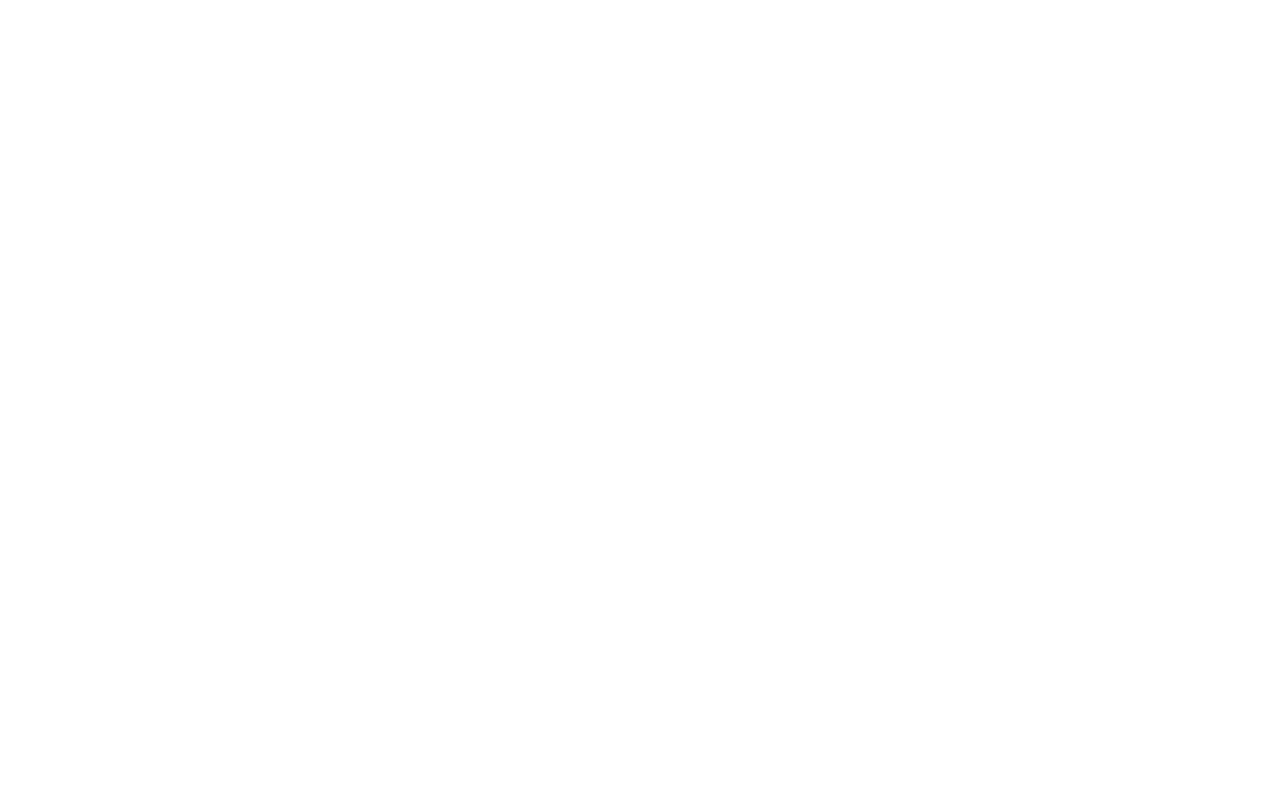
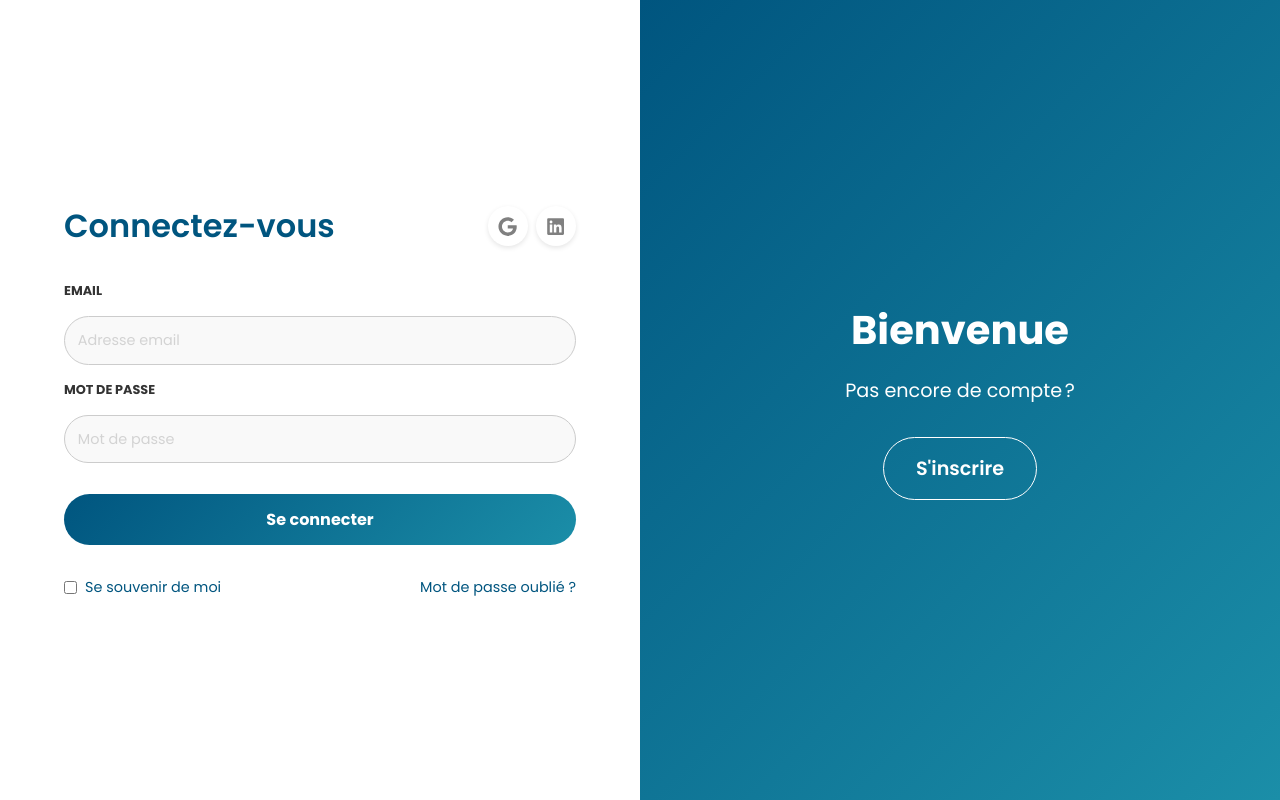
Before and after one commit to SandyTzns/cafront, a React (Create React App) app: page /auth in a window 1280 px wide. Before the commit this address had no page. Built offline with nearby package versions, Linux system fonts and the light colour scheme.

Commit message:
Routing, Login and SignUp page and components, react-idons

```diff
--- a/package.json
+++ b/package.json
@@ -10,6 +10,7 @@
     "bootstrap-icons": "^1.11.3",
     "react": "^18.3.1",
     "react-dom": "^18.3.1",
+    "react-icons": "^5.4.0",
     "react-router-dom": "^6.26.2",
     "react-scripts": "5.0.1",
     "web-vitals": "^2.1.4"
--- a/src/App.js
+++ b/src/App.js
@@ -1,12 +1,14 @@
 import { BrowserRouter, Route, Routes } from "react-router-dom";
 
 import LandingPage from "./pages/LandingPage";
+import AuthPage from "./pages/AuthPage";
 
 function App() {
   return (
     <BrowserRouter>
       <Routes>
         <Route path="/" element={<LandingPage />} />
+        <Route path="/auth" element={<AuthPage />} />
       </Routes>
     </BrowserRouter>
   );
--- /dev/null
+++ b/src/components/Login.js
@@ -0,0 +1,52 @@
+import React from "react";
+import "../styles/Login.css";
+import { FaGoogle, FaLinkedin } from "react-icons/fa"; // Social Icons
+
+function Login() {
+  return (
+    <div className="login">
+      {/* Social Login Section */}
+      <div className="social-header">
+        <h2 className="social-text">Connectez-vous</h2>
+        <div className="social-icons">
+          <button className="social-icon-button" aria-label="Login with Gmail">
+            <FaGoogle />
+          </button>
+          <button
+            className="social-icon-button"
+            aria-label="Login with LinkedIn"
+          >
+            <FaLinkedin />
+          </button>
+        </div>
+      </div>
+
+      {/* Form */}
+      <form>
+        <label htmlFor="email">EMAIL</label>
+        <input type="email" id="email" placeholder="Adresse email" required />
+        <label htmlFor="password">MOT DE PASSE</label>
+        <input
+          type="password"
+          id="password"
+          placeholder="Mot de passe"
+          required
+        />
+        <button type="submit" className="login-button">
+          Se connecter
+        </button>
+        <div className="options">
+          <div className="checkbox-remember-me">
+            <input type="checkbox" id="remember-me" name="remember-me" />
+            <label htmlFor="remember-me">Se souvenir de moi</label>
+          </div>
+          <a href="#" className="forgot-password">
+            Mot de passe oublié ?
+          </a>
+        </div>
+      </form>
+    </div>
+  );
+}
+
+export default Login;
--- /dev/null
+++ b/src/components/SignUp.js
@@ -0,0 +1,14 @@
+import React from "react";
+import "../styles/SignUp.css";
+
+function SignUp() {
+  return (
+    <div>
+      <h2>Bienvenue</h2>
+      <p>Pas encore de compte ?</p>
+      <button className="sign-up-button">S'inscrire</button>
+    </div>
+  );
+}
+
+export default SignUp;
--- /dev/null
+++ b/src/pages/AuthPage.js
@@ -0,0 +1,22 @@
+import React from "react";
+import Login from "../components/Login";
+import SignUp from "../components/SignUp";
+import "../styles/AuthPage.css";
+
+function AuthPage() {
+  return (
+    <div className="auth-page">
+      {/* Section Login */}
+      <div className="auth-panel login-panel">
+        <Login />
+      </div>
+
+      {/* Section SignUp */}
+      <div className="auth-panel signup-panel">
+        <SignUp />
+      </div>
+    </div>
+  );
+}
+
+export default AuthPage;
--- a/src/pages/LandingPage.js
+++ b/src/pages/LandingPage.js
@@ -1,4 +1,5 @@
-import React, { useState, useEffect } from "react";
+import { useState, useEffect } from "react";
+import { useNavigate } from "react-router-dom";
 import oceanWaves from "../assets/videos/ocean-waves.mp4";
 import "../styles/LandingPage.css";
 
@@ -6,20 +7,25 @@
   const [isActive, setIsActive] = useState(false);
 
   useEffect(() => {
-    // Activate the fade-in effect after 2 seconds
     const timer = setTimeout(() => {
       setIsActive(true);
-    }, 2000); // 2 seconds for testing
+    }, 2000);
 
-    return () => clearTimeout(timer); // Cleanup on unmount
+    return () => clearTimeout(timer);
   }, []);
+
+  const navigate = useNavigate();
+
+  const handleNavigate = () => {
+    navigate("/auth");
+  };
+
   return (
     <div className="landing-page">
       <video autoPlay loop muted className="background-video">
         <source src={oceanWaves} type="video/mp4" />
         Your browser does not support the video tag.
       </video>
-      {/* Ensure className includes 'active' dynamically */}
       <div className={`content ${isActive ? "active" : ""}`}>
         <h1>
           COEUR ALIZÉS SPIRIT
@@ -30,7 +36,9 @@
           NOS RÉGIONS REGORGENT DE POSITIVITÉ <br />
           Notre plateforme vous est ouverte pour ce partage
         </p>
-        <button className="connect-button offset">CONNECTEZ-VOUS</button>
+        <button className="connect-button offset" onClick={handleNavigate}>
+          CONNECTEZ-VOUS
+        </button>
       </div>
     </div>
   );
--- /dev/null
+++ b/src/styles/AuthPage.css
@@ -0,0 +1,17 @@
+/* Auth Page Layout */
+.auth-page {
+  display: flex;
+  height: 100vh;
+  font-family: Arial, sans-serif;
+}
+
+/* Panels */
+.auth-panel {
+  flex: 1;
+  display: flex;
+  flex-direction: column;
+  justify-content: center;
+  align-items: center;
+  padding: 2rem;
+  color: white;
+}
--- /dev/null
+++ b/src/styles/Login.css
@@ -0,0 +1,128 @@
+/* Main Login Container */
+.login {
+  width: 100%;
+  padding: 2rem;
+  display: flex;
+  flex-direction: column;
+  gap: 1rem;
+  font-family: "Poppins", sans-serif;
+}
+
+/* Social Login Section */
+.social-header {
+  display: flex;
+  justify-content: space-between;
+  align-items: center;
+  margin-bottom: 1rem;
+}
+
+.social-text {
+  font-size: 2rem;
+  font-weight: 600;
+  color: #00557f; /* Blueish color */
+}
+
+.social-icons {
+  display: flex;
+  gap: 0.5rem;
+}
+
+.social-icon-button {
+  background: #fff;
+  border: none;
+  border-radius: 50%;
+  width: 40px;
+  height: 40px;
+  display: flex;
+  align-items: center;
+  justify-content: center;
+  font-size: 1.2rem;
+  color: grey;
+  box-shadow: 0 2px 5px rgba(0, 0, 0, 0.1);
+  cursor: pointer;
+  transition: background 0.3s ease, box-shadow 0.3s ease;
+}
+
+.social-icon-button:hover {
+  box-shadow: 0 3px 8px rgba(0, 0, 0, 0.15);
+}
+
+/* Form Elements */
+form {
+  display: flex;
+  flex-direction: column;
+  gap: 1rem;
+}
+
+label {
+  font-size: 0.8rem;
+  font-weight: bold;
+  color: #333;
+}
+
+input {
+  /* width: 100%; */
+  padding: 0.8rem;
+  font-size: 0.9rem;
+  border: 1px solid #ccc;
+  border-radius: 100px;
+  background: #f9f9f9;
+}
+
+input::placeholder {
+  color: lightgrey;
+}
+
+/* Sign In Button */
+.login-button {
+  padding: 0.8rem;
+  margin-top: 15px;
+  background: linear-gradient(135deg, #00557f, #1b8ea8); /* Blueish Gradient */
+  color: white;
+  border: none;
+  border-radius: 100px;
+  font-size: 1rem;
+  font-weight: bold;
+  cursor: pointer;
+  transition: background 0.3s ease;
+}
+
+.login-button:hover {
+  background: linear-gradient(135deg, #1b8ea8, #00557f);
+}
+
+/* Options Section */
+.options {
+  display: flex;
+  justify-content: space-between; /* Distributes elements evenly */
+  align-items: center; /* Aligns items vertically */
+  width: 100%; /* Ensure full container width */
+  margin-top: 1rem;
+}
+
+/* Remember Me Checkbox */
+.checkbox-remember-me {
+  display: flex;
+  align-items: center;
+  gap: 0.5rem; /* Spacing between checkbox and label */
+}
+
+/* Checkbox Label */
+.checkbox-remember-me label {
+  color: #00557f; /* Blueish text */
+  font-size: 0.9rem;
+  font-weight: 400;
+  line-height: 1; /* Ensures consistent text height */
+}
+
+/* Forgot Password */
+.forgot-password {
+  color: #00557f; /* Matches theme color */
+  font-size: 0.9rem;
+  text-decoration: none;
+  white-space: nowrap; /* Prevents wrapping */
+}
+
+.forgot-password:hover {
+  text-decoration: underline;
+}
--- /dev/null
+++ b/src/styles/SignUp.css
@@ -0,0 +1,42 @@
+/* Sign-Up Panel */
+.signup-panel {
+  background: linear-gradient(
+    135deg,
+    #00557f,
+    #1b8ea8
+  ); /* Ocean-inspired gradient */
+  text-align: center;
+  display: flex;
+  flex-direction: column;
+  justify-content: center;
+  align-items: center;
+  color: white;
+  padding: 2rem;
+}
+
+.signup-panel h2 {
+  font-size: 2.5rem;
+  margin-bottom: 1rem;
+}
+
+.signup-panel p {
+  font-size: 1.2rem;
+  margin-bottom: 2rem;
+}
+
+.sign-up-button {
+  background: transparent;
+  color: white;
+  padding: 1rem 2rem;
+  border: 1px solid white;
+  border-radius: 100px;
+  font-size: 1.2rem;
+  font-weight: 600;
+  cursor: pointer;
+  transition: background 0.3s, color 0.3s;
+}
+
+.sign-up-button:hover {
+  background: white;
+  color: #003d5c;
+}
```
Also changed, not shown: 1 other file (tests, documents, lock files or other folders).
